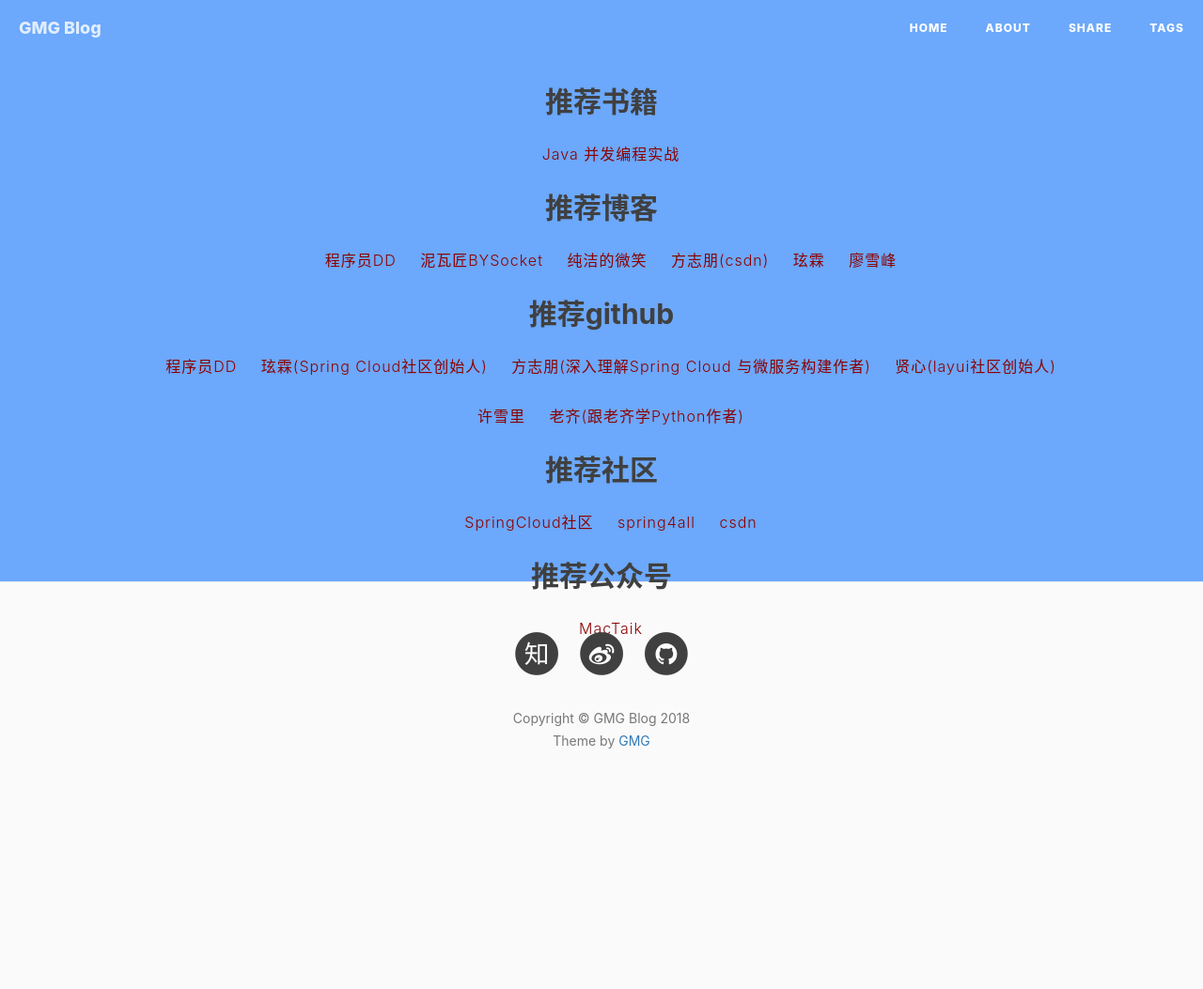
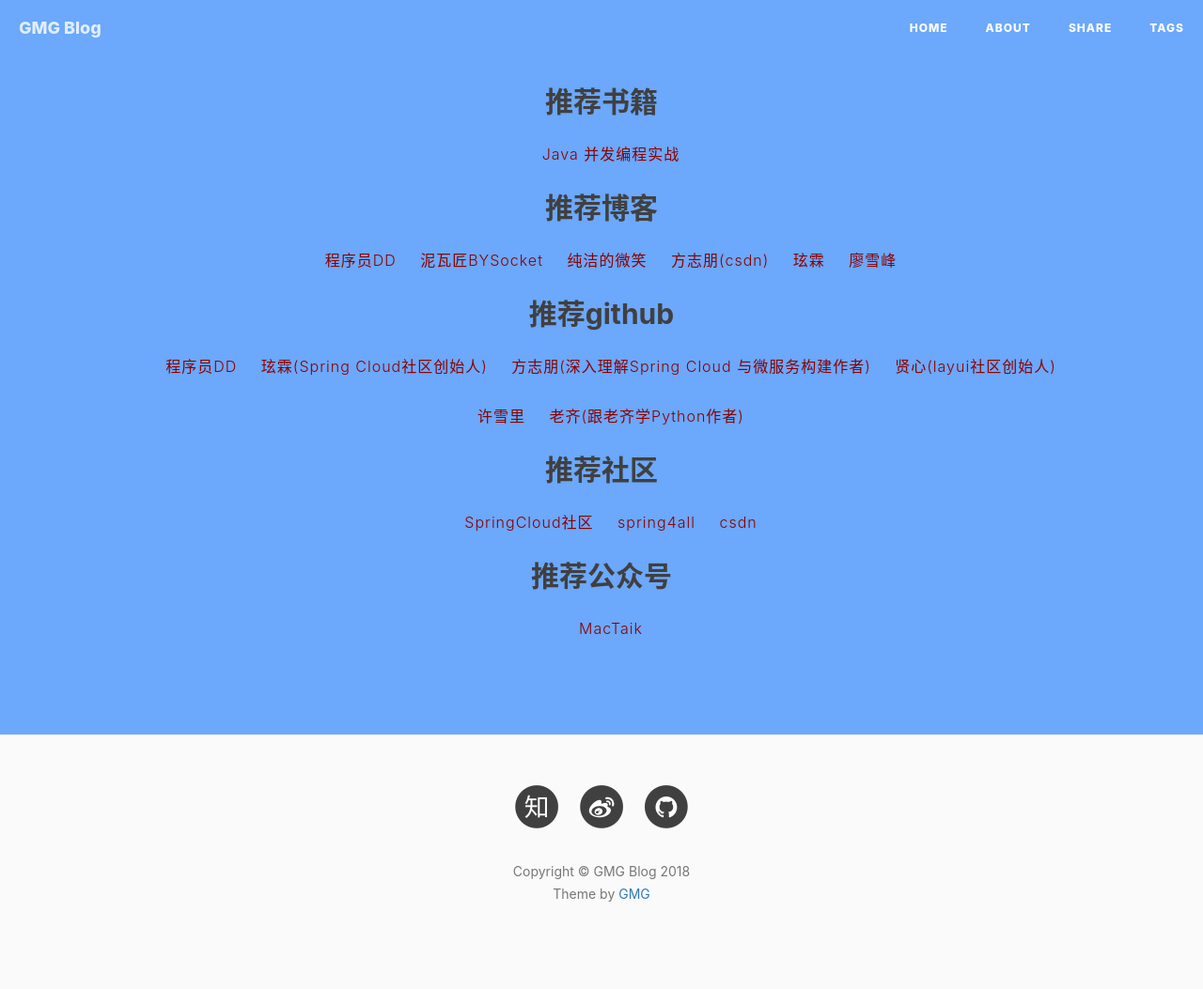
Before and after one commit to gmg0829/gmg0829.github.io, a Jekyll site: the page built from portfolio/index.html, in a window 1280 px wide. Shown: the whole page at 94% size. Built offline with Jekyll 4.4.1, drawn with Linux system fonts in a browser that asks for light colours; nearby versions of some CDN libraries; comment, search, counter and statistics services are not loaded; before the commit the page ends 900 px from its top, so only the background shows below that.

Commit message:
update height

```diff
--- a/portfolio/index.html
+++ b/portfolio/index.html
@@ -13,6 +13,7 @@
 		<link rel="stylesheet" type="text/css" href="css/timeline.css" />
 		<script src="js/modernizr.custom.js"></script>
 		<style>
+			header{height: 120%;}
 		  header p a{margin-left: 20px;color: darkred;}
 		</style>
 	</head>
```
